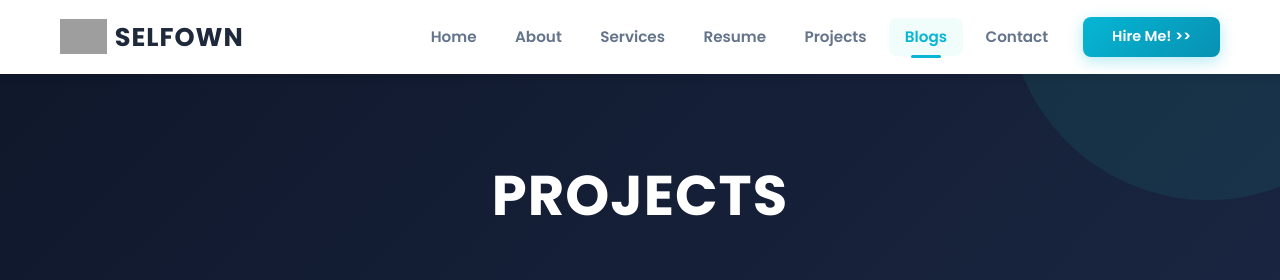
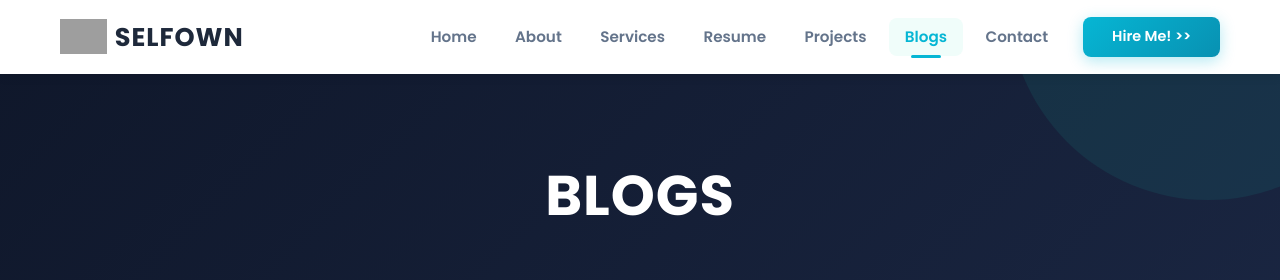
Before and after one commit to AbidKhohar/SelfOwnApp, a React (Vite) app: page /blogs in a window 1280 px wide. Shown: the top 280 px of the page. Built offline with nearby package versions, Linux system fonts and the light colour scheme; grey boxes are pictures that could not be loaded; a small style sheet from the web is missing.

Commit message:
Projects
Projects

```diff
--- a/src/Components/Blogs/Blogs.tsx
+++ b/src/Components/Blogs/Blogs.tsx
@@ -10,7 +10,7 @@ function Blogs() {
         <div className="container-fluid h-100">
           <div className="row justify-content-center align-items-center h-100">
             <div className="col-12 text-center">
-              <h5 className="page-title fw-bold">Projects</h5>
+              <h5 className="page-title fw-bold">BLOGS</h5>
             </div>
           </div>
         </div>
--- a/src/Components/Services/Services.tsx
+++ b/src/Components/Services/Services.tsx
@@ -50,7 +50,7 @@ function Services() {
         <div className="container-fluid h-100">
           <div className="row justify-content-center align-items-center h-100">
             <div className="col-12 text-center">
-              <h5 className="page-title fw-bold">Projects</h5>
+              <h5 className="page-title fw-bold">Services</h5>
             </div>
           </div>
         </div>
```
